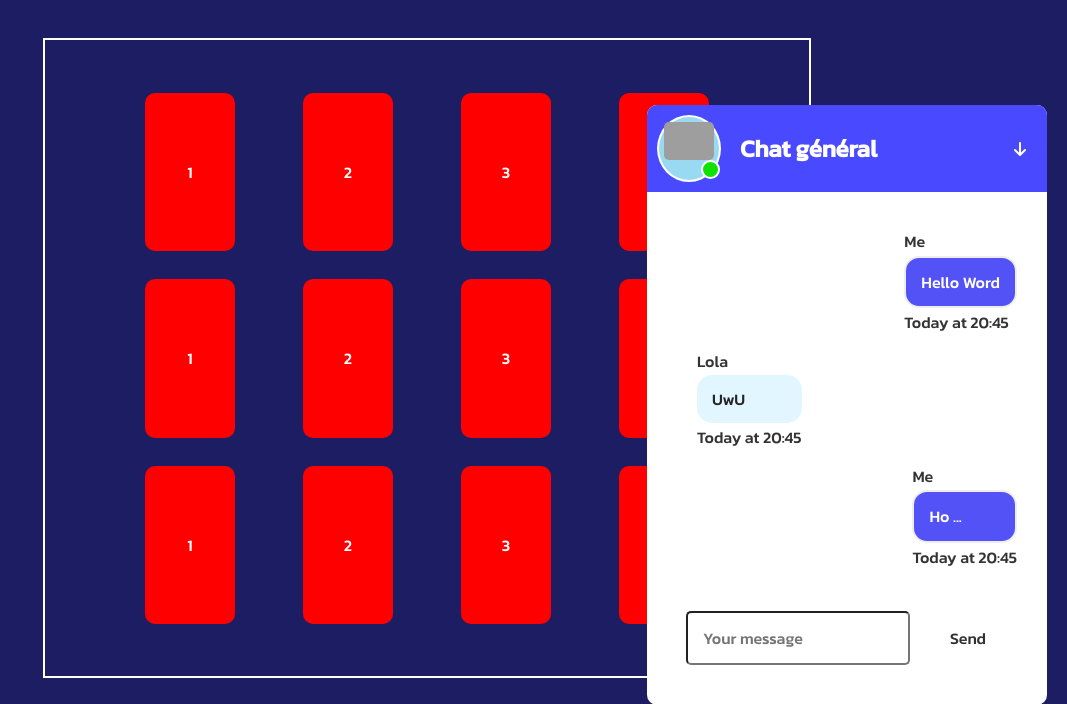
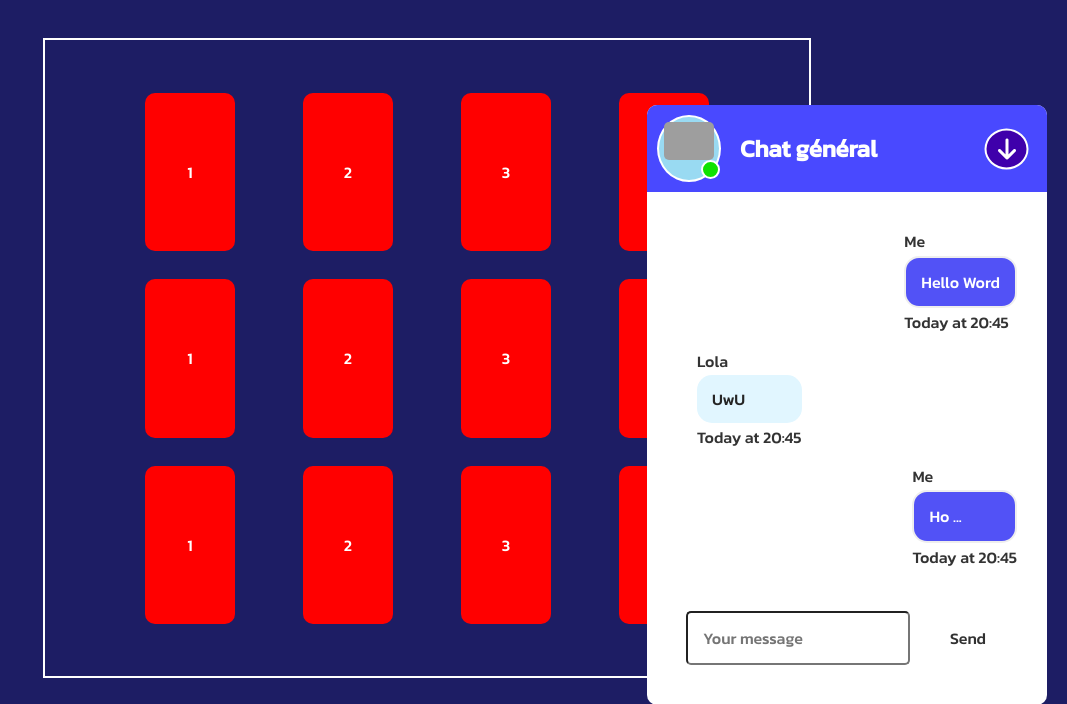
Before and after one commit to hard-tech/fantasy-memory, a PHP site: page /game.html in a window 1280 px wide. Shown: the part 75-779 px from the top of the page, without its empty margins (213-1280 px from the left). Run offline with PHP 8.4, Linux system fonts and the light colour scheme; some libraries are stand-ins or nearby versions; grey boxes are pictures that could not be loaded.

Commit message:
change Arrow tyle

```diff
--- a/assets/css/main.css
+++ b/assets/css/main.css
@@ -369,6 +369,14 @@ form button {
     bottom: -45px;
 }
 
+.fa-arrow-right{
+    border: solid #fff 2px;
+    background-color: #3f00ab;
+    border-radius: 50%;
+    padding: 8px;
+    font-size: 1.5rem;
+}
+
 #footerChat{
     color: #333;
     margin: 30px;
```
